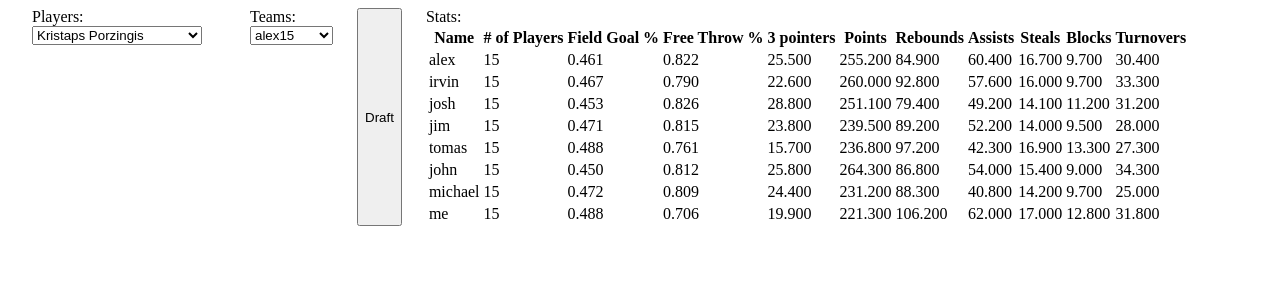
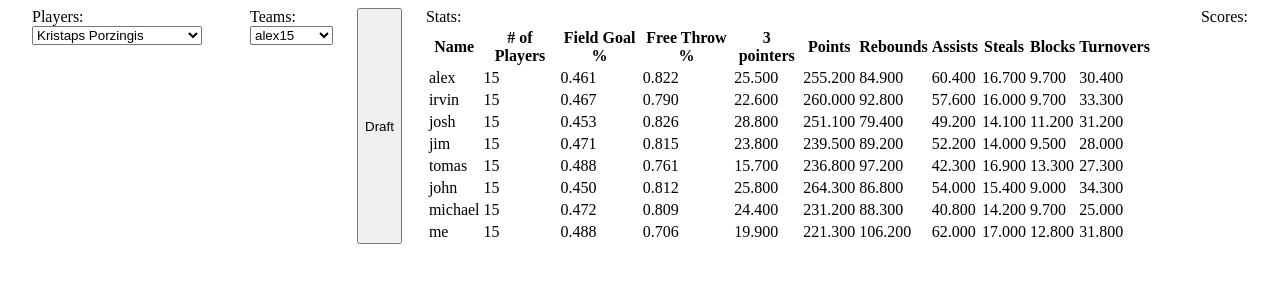
Before and after one commit to paoloruiz/fantasy-bball-chooser, a plain HTML site: page index.html in a window 1280 px wide. Drawn offline with Linux system fonts and the light colour scheme.

Commit message:
Update index.html

```diff
--- a/index.html
+++ b/index.html
@@ -8,6 +8,7 @@
       <div class="data_column">Teams: <div id="team_selector"></div></div>
       <button id="draftButton" type="button">Draft</button>
       <div class="data_column">Stats: <div id="team_stats"></div></div>
+      <div class="data_column">Scores: <div id="my_scores"></div></div>
     </div>
     <script src="draftTracker.js"></script>
   </body>
```
